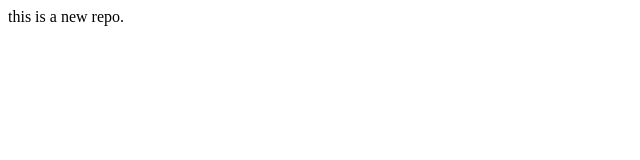
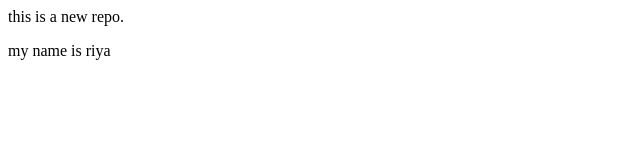
Before and after one commit to riyagupta3151-git/LocalRepo, a plain HTML site: page LocalRepo/index.html in a window 1280 px wide. Shown: the full height of the page, 0-640 px from the left. Drawn offline with Linux system fonts and the light colour scheme.

Commit message:
add new feature

```diff
--- a/LocalRepo/index.html
+++ b/LocalRepo/index.html
@@ -1 +1,2 @@
 <p> this is a new repo.</p>
+<p> my name is riya</p>
```
